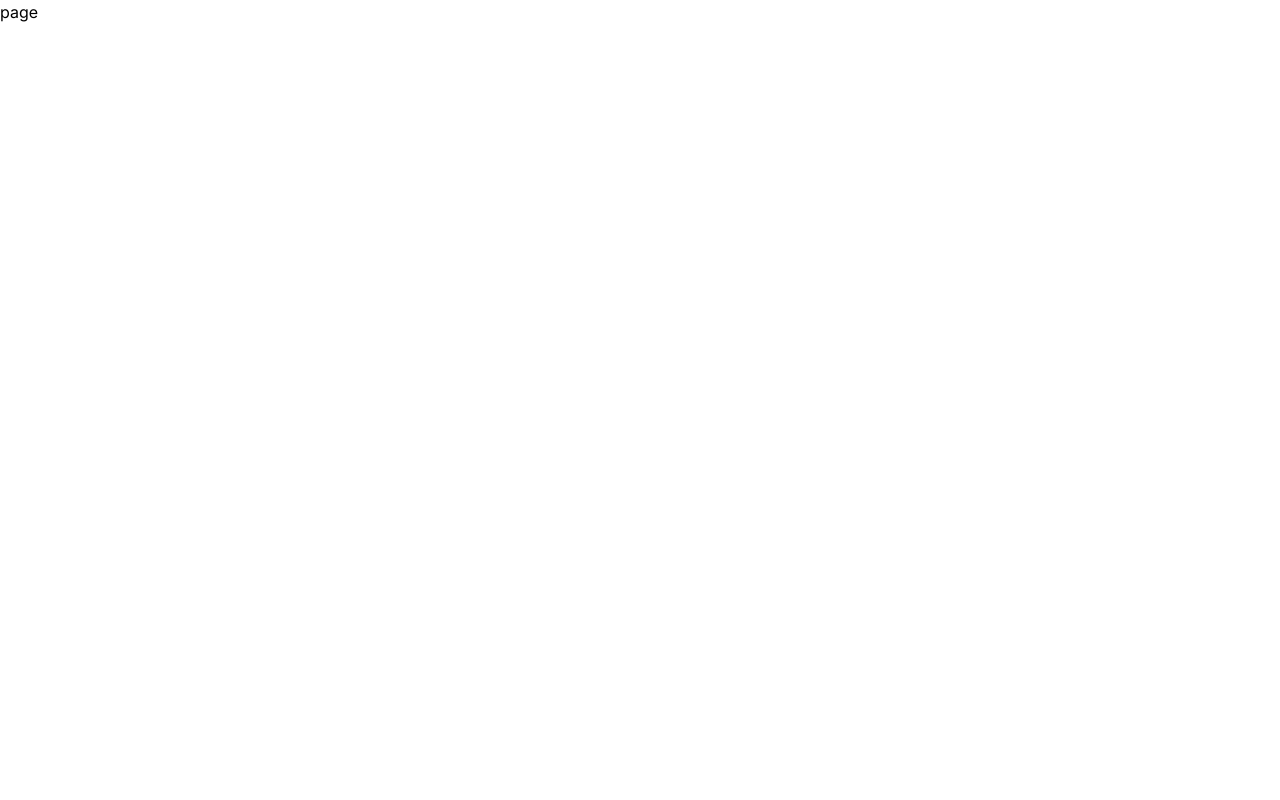
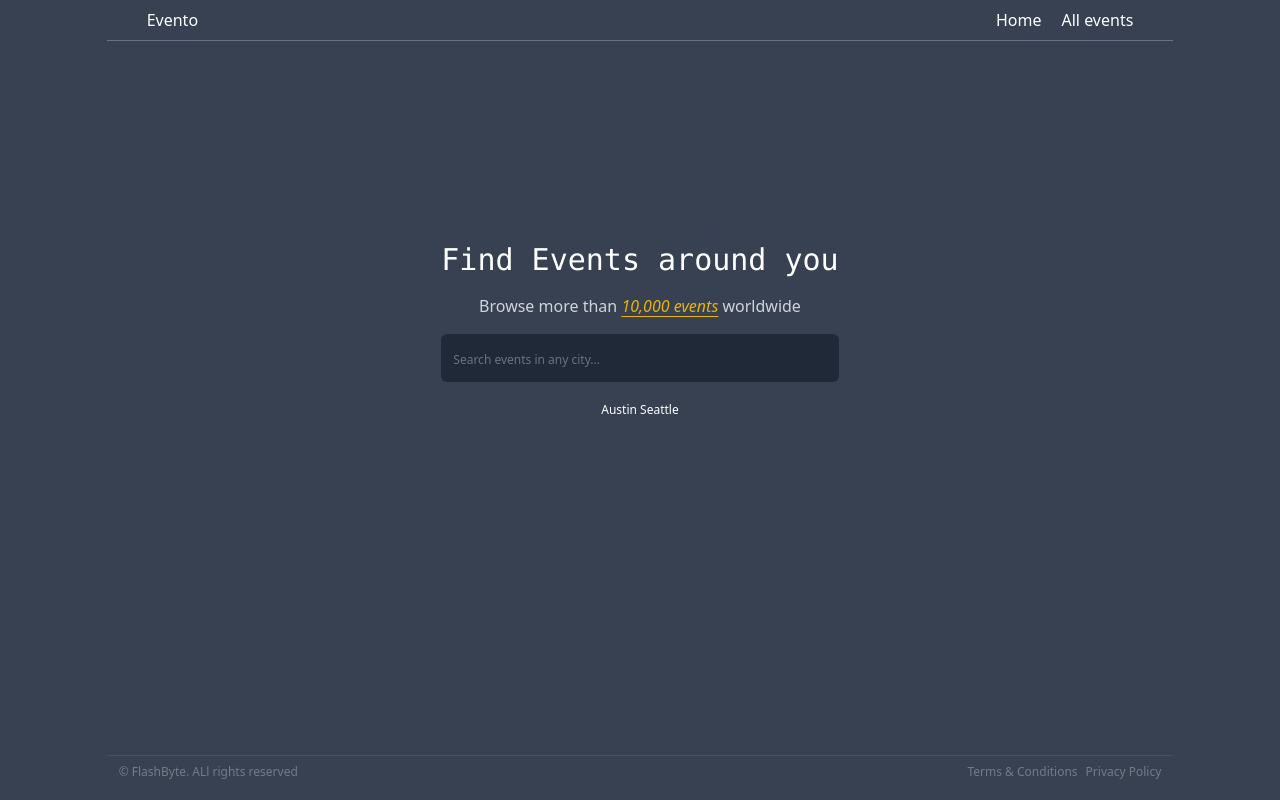
Before and after one commit to tsdineshjai/nextjs-evento, a Next.js app: page / in a window 1280 px wide. Built offline with nearby package versions, Linux system fonts and the light colour scheme.

Commit message:
home page styling and content writing done

```diff
--- /dev/null
+++ b/src/app/event/[slug]/page.tsx
@@ -0,0 +1,5 @@
+function page() {
+	return <main>This is a single event page</main>;
+}
+
+export default page;
--- a/src/app/layout.tsx
+++ b/src/app/layout.tsx
@@ -1,8 +1,7 @@
 import type { Metadata } from "next";
-import { Inter } from "next/font/google";
 import "./globals.css";
-
-const inter = Inter({ subsets: ["latin"] });
+import Header from "@/components/Header";
+import Footer from "@/components/Footer";
 
 export const metadata: Metadata = {
 	title: "Evento App",
@@ -16,7 +15,11 @@ export default function RootLayout({
 }>) {
 	return (
 		<html lang="en">
-			<body className={inter.className}>{children}</body>
+			<body className="bg-gray-700 text-white w-10/12 flex flex-col mx-auto h-screen justify-between  ">
+				<Header />
+				{children}
+				<Footer />
+			</body>
 		</html>
 	);
 }
--- a/src/app/page.tsx
+++ b/src/app/page.tsx
@@ -1,5 +1,24 @@
 function page() {
-	return <div>page</div>;
+	return (
+		<section className=" px-3 mx-auto flex flex-col items-center -mt-36">
+			<h1 className="py-2 text-3xl font-mono">Find Events around you</h1>
+
+			<h3 className="py-2 text-gray-300">
+				Browse more than{" "}
+				<i className="underline underline-offset-4  text-yellow-500"> 10,000 events</i> worldwide
+			</h3>
+
+			<input
+				type="text"
+				name=""
+				id=""
+				placeholder="Search events in any city..."
+				className="placeholder:text-gray-500 p-3 bg-gray-800 border-none outline-none my-2 rounded-md w-full placeholder:text-xs"
+			/>
+
+			<p className="pt-3 font-extralight text-xs">Austin Seattle</p>
+		</section>
+	);
 }
 
 export default page;
--- /dev/null
+++ b/src/app/terms&conditions/page.tsx
@@ -0,0 +1,7 @@
+import React from "react";
+
+function page() {
+	return <div>This relates to terms and conditions</div>;
+}
+
+export default page;
--- /dev/null
+++ b/src/components/Footer.tsx
@@ -0,0 +1,20 @@
+"use client";
+
+import Link from "next/link";
+
+function Footer() {
+	return (
+		<main className=" border-t  border-gray-500 py-2 px-3 my-3 flex justify-between opacity-30 text-xs ">
+			<p>&#169; FlashByte. ALl rights reserved</p>
+
+			<section>
+				<Link href={"/terms&conditions"} className="mr-2">
+					Terms & Conditions
+				</Link>
+				<Link href={"/privacy-policy"}>Privacy Policy</Link>
+			</section>
+		</main>
+	);
+}
+
+export default Footer;
--- /dev/null
+++ b/src/components/Header.tsx
@@ -0,0 +1,26 @@
+import Link from "next/link";
+import React from "react";
+
+function Header() {
+	return (
+		<header className="flex justify-between px-10 py-2 mb-3 border-b border-gray-500 ">
+			<p className="">Evento</p>
+			<section className="flex gap-5 ">
+				<Link
+					href={"/"}
+					className="hover:underline underline-offset-[12px]  decoration-4 decoration-yellow-500"
+				>
+					Home
+				</Link>
+				<Link
+					href={"/events/all"}
+					className="hover:underline underline-offset-[12px] decoration-4 decoration-yellow-500 "
+				>
+					All events
+				</Link>
+			</section>
+		</header>
+	);
+}
+
+export default Header;
--- a/src/components/ThemeContext.tsx
+++ /dev/null
@@ -1,37 +0,0 @@
-import { useContext } from "react";
-import { createContext } from "react";
-
-
-//created a conetxt using creatContex from react.
-//create a provideer to the children
-
-//where and all you need this. export it and wrap it around them.
-//once you wrap it , the childrent can access them.
-//then childrent compoents can make use of useContext to extract the value.
-//you can pass entire fucntions, values , objects and state for data tranjmisisione
-//from one place tothe another.
-
-
-const ValueContext = createContext({ id: 33 });
-
-export function All({ children }: { children: React.ReactNode }) {
-	return (
-		<ValueContext.Provider value={{ id: 32 }}>{children}</ValueContext.Provider>
-	);
-}
-
-export default All;
-
-function SelectiveChild() {
-	const value = useContext(ValueContext);
-
-	const { id } = value;
-
-	return (
-		<>
-			<All>
-				<div>The almights needs this {id}</div>
-			</All>
-		</>
-	);
-}
```
